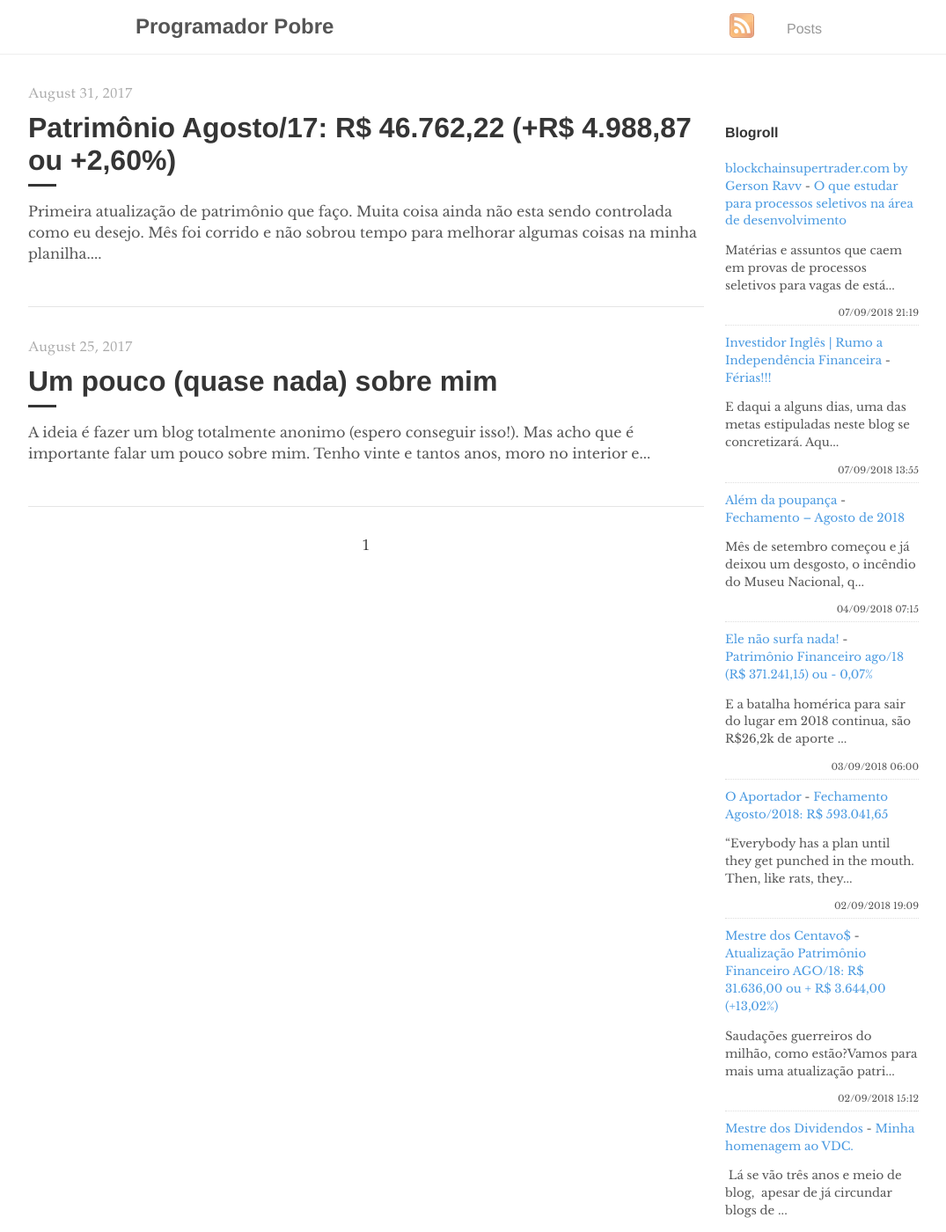
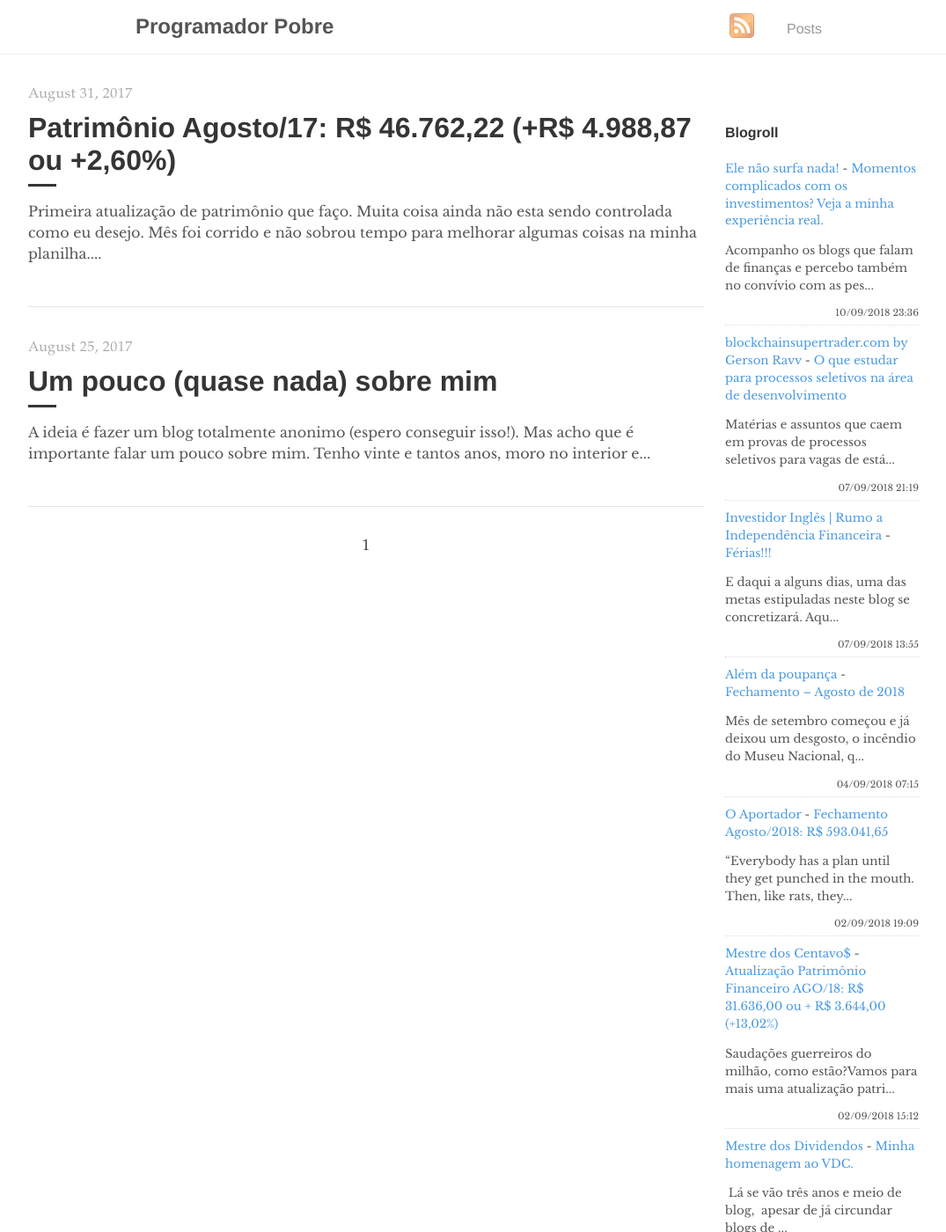
Before and after one commit to programadorpobre/programadorpobre.github.io, a Jekyll site: the page built from index.html, in a window 1280 px wide and 1400 px high. Shown: the whole window at 88% size, without its empty margins (96-1171 px from the left). Built offline with Jekyll 4.4.1, drawn with Linux system fonts in a browser that asks for light colours; the list of posts is cut into pages by our own code; comment, search, counter and statistics services are not loaded.

Commit message:
[ci skip] travis #402

```diff
--- a/_includes/feed-entries.html
+++ b/_includes/feed-entries.html
@@ -1,3 +1,8 @@
+<div class="feed-entry">
+    <a class="feed-entry-site-name" href="https://elenaosurfanada.blogspot.com/">Ele não surfa nada!</a> - <a class="feed-entry-title" href="https://elenaosurfanada.blogspot.com/2018/09/momentos-complicados-com-os.html">Momentos complicados com os investimentos? Veja a minha experiência real.</a>
+    <p class="feed-entry-summary">Acompanho os blogs que falam de finanças e percebo também no convívio com as pes...</p>
+    <time datetime="2018-09-10T23:36:00.001-03:00">10/09/2018 23:36</time>
+</div>
 <div class="feed-entry">
     <a class="feed-entry-site-name" href="http://www.blockchainsupertrader.com/">blockchainsupertrader.com by Gerson Ravv</a> - <a class="feed-entry-title" href="http://www.blockchainsupertrader.com/2018/09/o-que-estudar-para-processos-seletivos.html">O que estudar para processos seletivos na área de desenvolvimento</a>
     <p class="feed-entry-summary">Matérias e assuntos que caem em provas de processos seletivos para vagas de está...</p>
@@ -12,11 +17,6 @@
     <a class="feed-entry-site-name" href="https://alemdapoupanca.blogspot.com/">Além da poupança</a> - <a class="feed-entry-title" href="https://alemdapoupanca.blogspot.com/2018/09/fechamento-agosto-de-2018.html">Fechamento – Agosto de 2018</a>
     <p class="feed-entry-summary">Mês de setembro começou e já deixou um desgosto, o incêndio do Museu Nacional, q...</p>
     <time datetime="2018-09-04T07:15:00.000-03:00">04/09/2018 07:15</time>
-</div>
-<div class="feed-entry">
-    <a class="feed-entry-site-name" href="https://elenaosurfanada.blogspot.com/">Ele não surfa nada!</a> - <a class="feed-entry-title" href="https://elenaosurfanada.blogspot.com/2018/09/patrimonio-financeiro-ago18-r-37124115.html">Patrimônio Financeiro ago/18 (R$ 371.241,15) ou - 0,07%</a>
-    <p class="feed-entry-summary">E a batalha homérica para sair do lugar em 2018 continua, são R$26,2k de aporte ...</p>
-    <time datetime="2018-09-03T06:00:00.000-03:00">03/09/2018 06:00</time>
 </div>
 <div class="feed-entry">
     <a class="feed-entry-site-name" href="https://oaportadorfinanceiro.blogspot.com/">O Aportador</a> - <a class="feed-entry-title" href="https://oaportadorfinanceiro.blogspot.com/2018/09/fechamento-agosto2018-r-59304165.html">Fechamento Agosto/2018: R$ 593.041,65</a>
```
